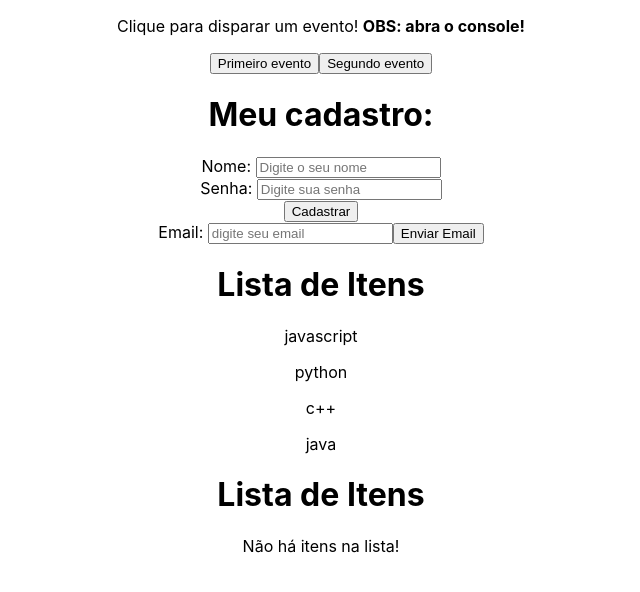
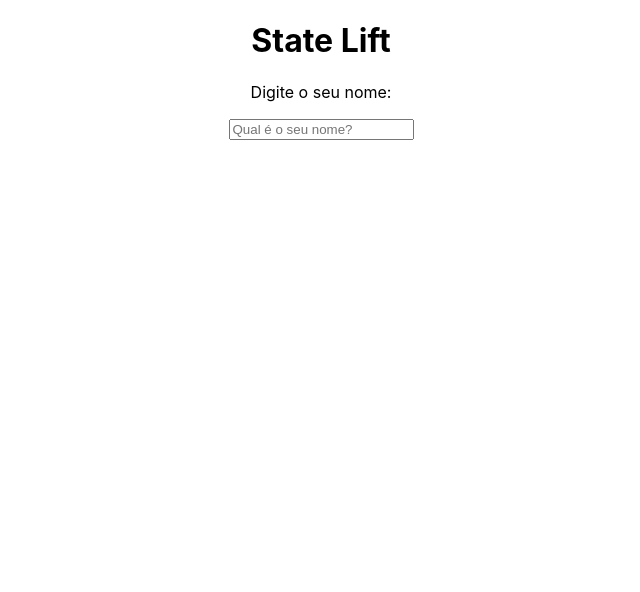
Before and after one commit to ignizxl/React, a React (Create React App) app in the folder intro-00/: page / in a window 1280 px wide. Shown: the top 592 px of the page, without its empty margins (319-959 px from the left). Built offline with nearby package versions, Linux system fonts and the light colour scheme.

Commit message:
aula-13 - State Lift

```diff
--- a/intro-00/src/App.js
+++ b/intro-00/src/App.js
@@ -1,12 +1,16 @@
 import './App.css';
-import HelloWorld from './components/HelloWorld';
-import SayMyName from './components/SayMyName';
-import Pessoa from './components/Pessoa';
-import List from './components/List';
-import Evento from './components/Evento';
-import Form from './components/Form';
-import Condicional from './components/Condicional';
-import OutraLista from "./components/OutraLista";
+import { useState } from 'react';
+import SeuNome from './components/SeuNome';
+
+
+// import HelloWorld from './components/HelloWorld';
+// import SayMyName from './components/SayMyName';
+// import Pessoa from './components/Pessoa';
+// import List from './components/List';
+// import Evento from './components/Evento';
+// import Form from './components/Form';
+// import Condicional from './components/Condicional';
+// import OutraLista from "./components/OutraLista";
 
 function App() {
   // const name    = 'João Igor';
@@ -14,10 +18,12 @@
   // const url     = "https://via.placeholder.com/150";
   // function somarDoisNumeros(n1, n2){
   //   return n1 + n2;
+  // const linguagens = ["javascript", "python", "c++", "java"];
+  // const listaVazia = [];
 
-  const linguagens = ["javascript", "python", "c++", "java"];
-  const listaVazia = [];
-
+  // compartilhando o state nos componentes SeuNome e Saudacao
+  const [nome, setNome] = useState();
+  console.log(nome);
   return (
     <div className="App">
       {/* <h1>Hello World!</h1>
@@ -34,11 +40,14 @@
       {/* <SayMyName name={name}></SayMyName>
       <Pessoa nome={"José"} idade={20} profissao={"Desenvolvedor Web"} src={url}></Pessoa> */}
       {/* <List></List> */}
-      <Evento></Evento>
+      {/* <Evento></Evento>
       <Form></Form>
       <Condicional></Condicional>
       <OutraLista itens={linguagens}></OutraLista>
-      <OutraLista itens={listaVazia}></OutraLista>
+      <OutraLista itens={listaVazia}></OutraLista> */}
+      <h1>State Lift</h1>
+      <SeuNome setNome={setNome}></SeuNome>
+      <p><strong>{nome}</strong></p>
     </div>
   );
 }
--- /dev/null
+++ b/intro-00/src/components/SeuNome.js
@@ -0,0 +1,11 @@
+
+function SeuNome({setNome}){
+  return (
+    <div>
+      <p>Digite o seu nome: </p>
+      <input type="text" placeholder="Qual é o seu nome?" onChange={(event) => setNome(event.target.value)}/>
+    </div>
+  );
+}
+
+export default SeuNome;
```
Also changed, not shown: intro-00/src/components/Saudacao.js (added, +16 -0 lines).
